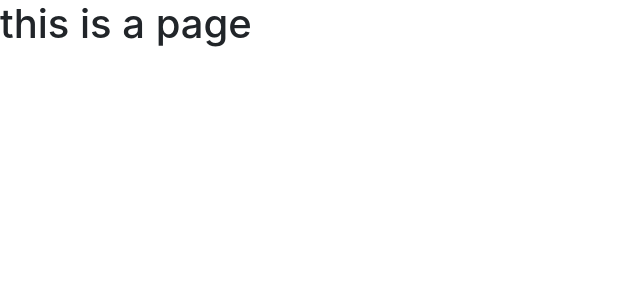
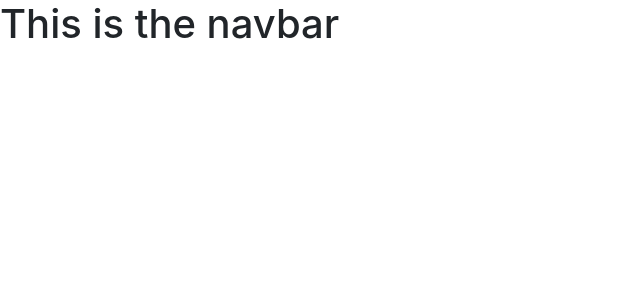
Before and after one commit to jfisher396/react-portfolio, a React (Create React App) app: page / in a window 1280 px wide. Shown: the top 300 px of the page, without its empty margins (0-640 px from the left). Built offline with nearby package versions, Linux system fonts and the light colour scheme.

Commit message:
page files created in a pages folder

```diff
--- a/src/App.js
+++ b/src/App.js
@@ -1,10 +1,10 @@
 import React from 'react';
-import logo from './logo.svg';
 import './App.css';
+import AboutMe from "./pages/AboutMe/AboutMe"
 
 function App() {
   return (
-    <h1>this is a page</h1>
+    <AboutMe />
   );
 }
 
--- /dev/null
+++ b/src/components/Navbar.js
@@ -0,0 +1,12 @@
+import React, { Component } from 'react'
+import "./Navbar.css"
+
+class Navbar extends Component {
+    render() {
+        return (
+            <h1>This is the navbar</h1>
+        )
+    }
+}
+
+export default Navbar
--- /dev/null
+++ b/src/pages/AboutMe/AboutMe.js
@@ -0,0 +1,13 @@
+import React from 'react'
+import Navbar from "../../components/Navbar"
+
+function AboutMe() {
+    return (
+        <div>
+            <Navbar />
+        </div>
+    )
+}
+
+
+export default AboutMe
```
Also changed, not shown: src/components/Navbar.css (added), src/pages/AboutMe/AboutMe.css (added), src/pages/Contact/Contact.css (added), src/pages/Contact/Contact.js (added), src/pages/Portfolio/Portfolio.css (added), src/pages/Portfolio/Portfolio.js (added).
